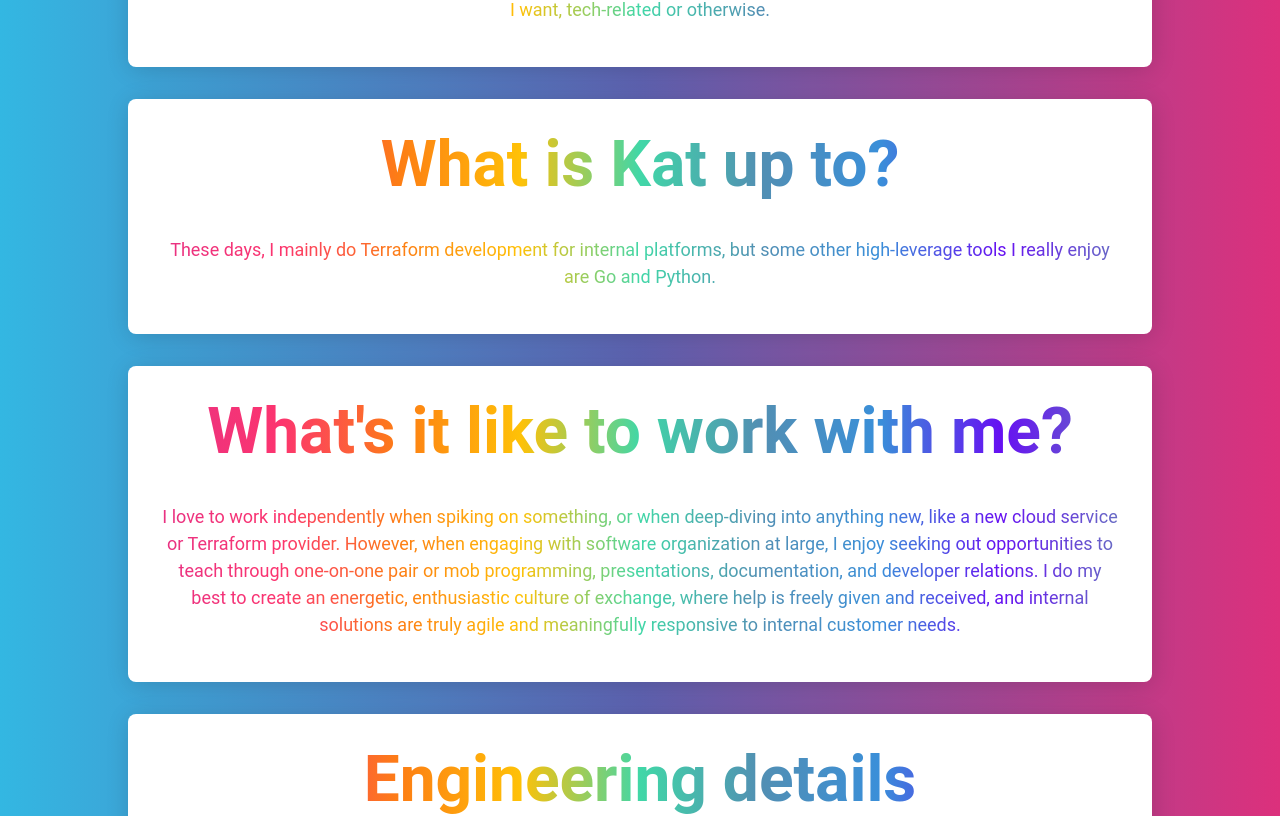
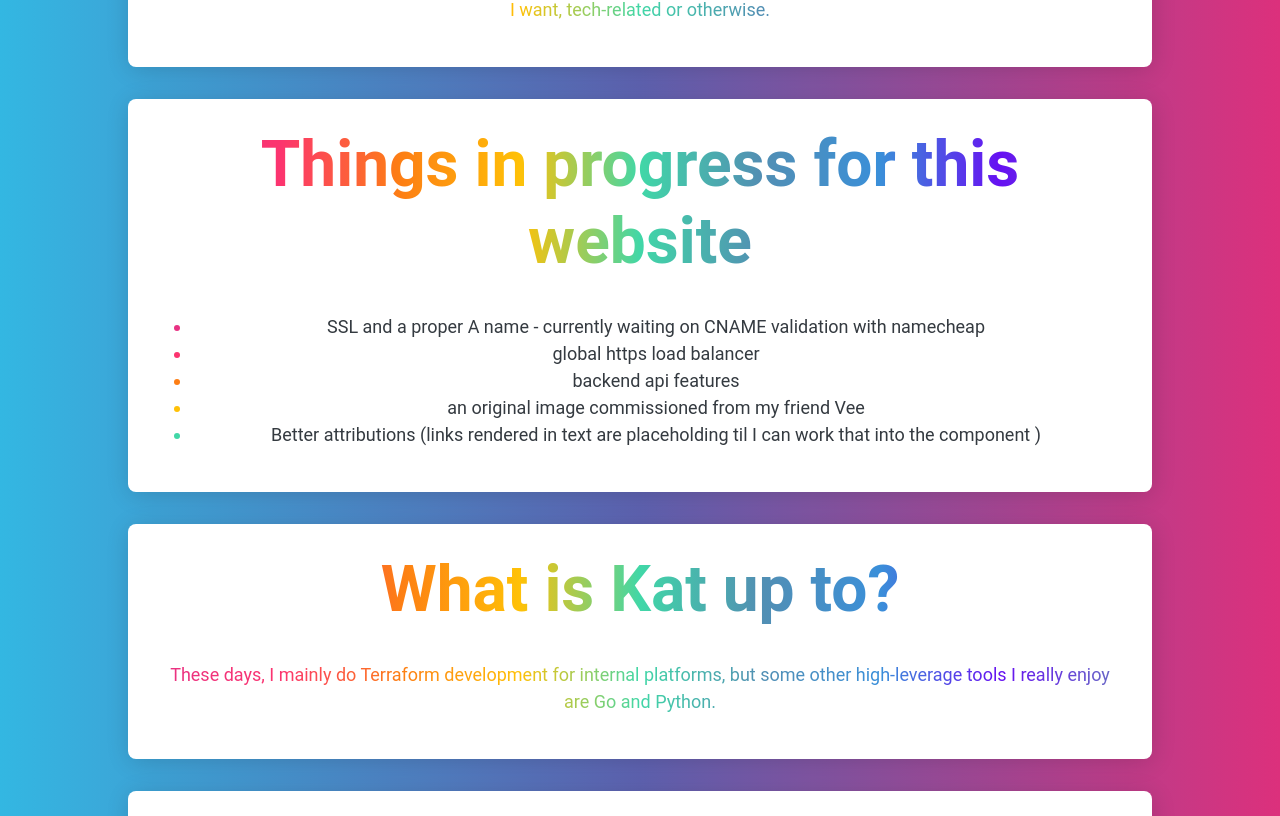
Before and after one commit to katschlorff/kat-infra, a Vue app in the folder pkg/http/web/app/: page / in a window 1280 px wide. Shown: the part 1235-2051 px from the top of the page. Built offline with nearby package versions, Linux system fonts and the light colour scheme.

Commit message:
global external ip + cert upload + small grammar changes

```diff
--- a/pkg/http/web/app/src/App.vue
+++ b/pkg/http/web/app/src/App.vue
@@ -7,11 +7,12 @@
         and I like it that way. I do, however, maintain the right to write about whatever the hell I want, tech-related or
         otherwise.">
   </BigCard>
+  <BigCard cardtitle="Things in progress for this website" :cardlist="['SSL and a proper A name - currently waiting on CNAME validation with namecheap', 'global https load balancer', 'backend api features', 'an original image commissioned from my friend Vee', 'Better attributions (links rendered in text are placeholding til I can work that into the component  )']"></BigCard>
   <BigCard cardtitle="What is Kat up to?" cardtext="These days, I mainly do Terraform development for internal platforms, but some other
         high-leverage tools I
         really enjoy are Go and Python."></BigCard>
   <BigCard cardtitle="What's it like to work with me?"
-    cardtext="I love to work independently when spiking on something, or when deep-diving into anything new, like a new cloud service or Terraform provider. However, when engaging with software organization at large, I enjoy seeking out opportunities to teach through one-on-one pair or mob programming, presentations, documentation, and developer relations. I do my best to create an energetic, enthusiastic culture of exchange, where help is freely given and received, and internal solutions are truly agile and meaningfully responsive to internal customer needs.">
+    cardtext="I love to work independently when spiking on something, or when deep-diving into anything new, like a new cloud service or Terraform provider. However, when engaging with the software organization at large, I enjoy seeking out opportunities to teach through one-on-one pair or mob programming, presentations, documentation, and developer relations. I do my best to create an energetic, enthusiastic culture of exchange, where help is freely given and received, and internal solutions are truly agile and meaningfully responsive to internal customer needs.">
   </BigCard>
   <BigCard cardtitle="Engineering details"
     cardtext="This website was made using Vue.js, with a Go backend, running in a Docker container. The application is running on Google Cloud Platform Cloud Run. DNS CNAME for kat.computer provided by Namecheap. Repository here: https://github.com/katschlorff/kat-infra.">
```
Also changed, not shown: 2 other files (tests, documents, lock files or other folders).
